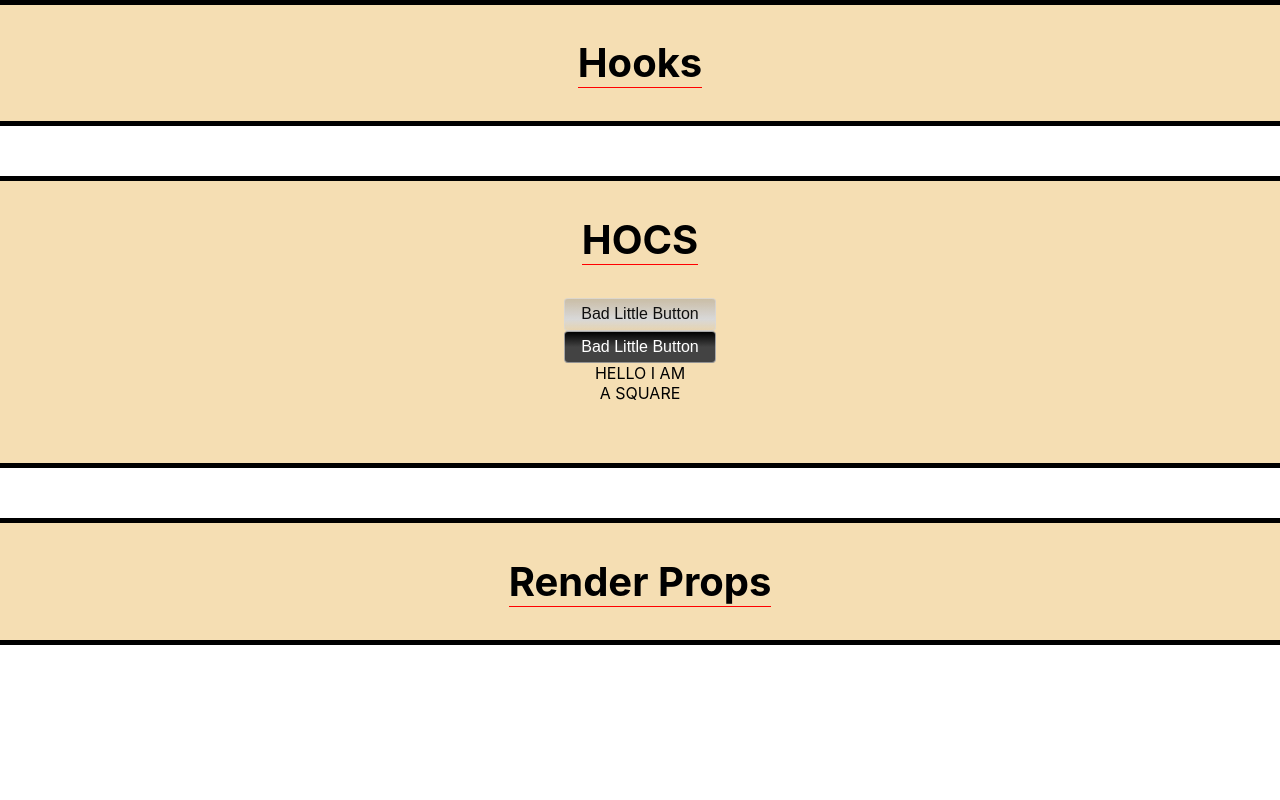
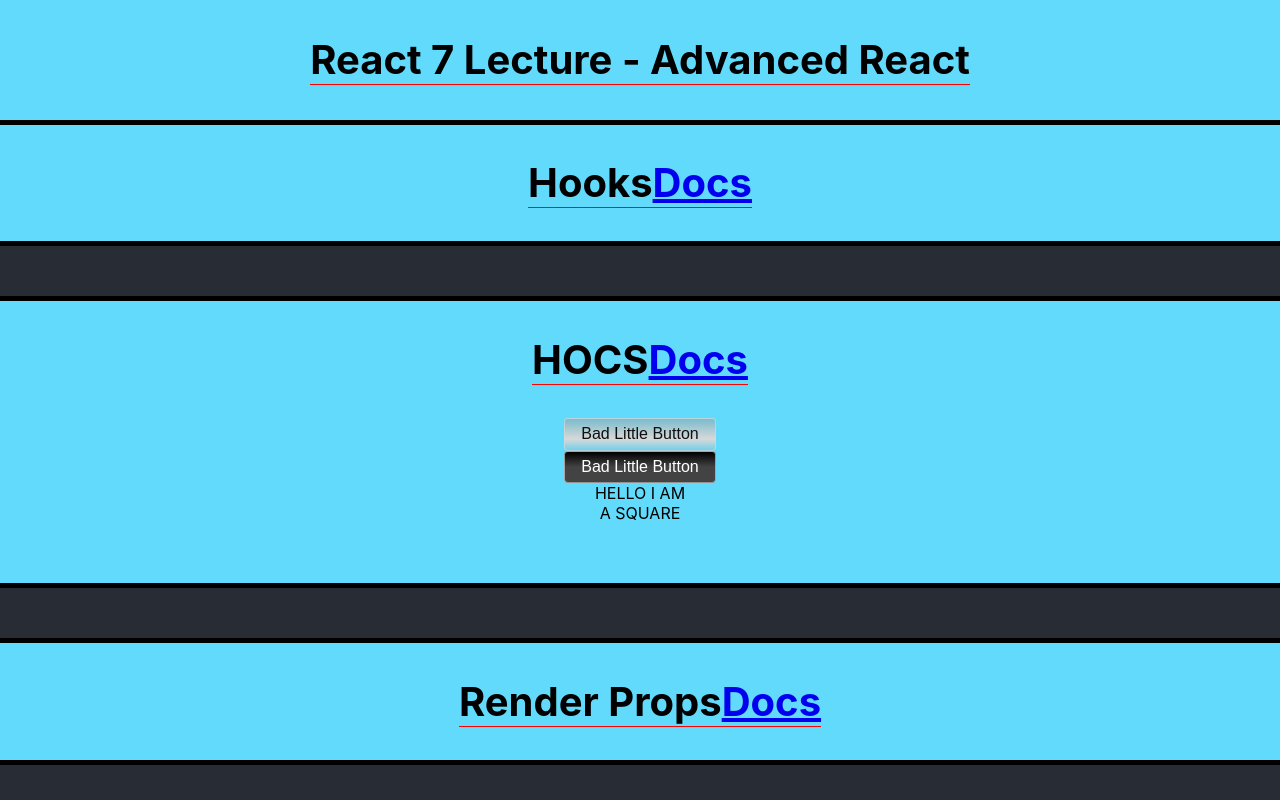
Before and after one commit to wlh18/react-7, a React (Create React App) app: page / in a window 1280 px wide. Built offline with nearby package versions, Linux system fonts and the light colour scheme.

Commit message:
Updated styles and links

```diff
--- a/public/index.html
+++ b/public/index.html
@@ -24,7 +24,7 @@
       work correctly both with client-side routing and a non-root public URL.
       Learn how to configure a non-root public URL by running `npm run build`.
     -->
-    <title>React App</title>
+    <title>React 7 Lecture</title>
   </head>
   <body>
     <noscript>You need to enable JavaScript to run this app.</noscript>
--- /dev/null
+++ b/src/App.css
@@ -0,0 +1,16 @@
+.App {
+  min-height: 100vh;
+  background-color: #282c34;
+}
+
+.header {
+  height: 15vh;
+  display: flex;
+  justify-content: center;
+  align-items: center;
+  background: #61dafb;
+}
+
+.header-text {
+  margin: 0;
+}
--- a/src/App.js
+++ b/src/App.js
@@ -2,10 +2,14 @@ import React from 'react'
 import Hooks from './Components/Hooks/Hooks'
 import Hocs from './Components/HOCS/Hocs'
 import RenderProps from './Components/RenderProps/RenderProps'
+import './App.css'
 
 function App() {
   return (
     <div className="App">
+      <header className="header">
+        <h1 className="header-text">React 7 Lecture - Advanced React</h1>
+      </header>
       <Hooks />
       <Hocs />
       <RenderProps />
--- a/src/Components/HOCS/Hocs.js
+++ b/src/Components/HOCS/Hocs.js
@@ -6,7 +6,16 @@ import '../style.css'
 const Hocs = props => {
   return (
     <section className="advanced-react-section">
-      <h1>HOCS</h1>
+      <h1>
+        HOCS
+        <a
+          href="https://reactjs.org/docs/higher-order-components.html"
+          rel="noopener"
+          target="__blank"
+        >
+          Docs
+        </a>
+      </h1>
       <BadButton />
       <BadButton darkMode />
       <Square />
--- a/src/Components/Hooks/Hooks.js
+++ b/src/Components/Hooks/Hooks.js
@@ -4,7 +4,16 @@ import '../style.css'
 const Hooks = props => {
   return (
     <section className="advanced-react-section">
-      <h1>Hooks</h1>
+      <h1>
+        Hooks
+        <a
+          href="https://reactjs.org/docs/hooks-reference.html"
+          target="__blank"
+          rel="noopener"
+        >
+          Docs
+        </a>
+      </h1>
     </section>
   )
 }
--- a/src/Components/RenderProps/RenderProps.js
+++ b/src/Components/RenderProps/RenderProps.js
@@ -4,7 +4,16 @@ import '../style.css'
 const RenderProps = props => {
   return (
     <section className="advanced-react-section">
-      <h1>Render Props</h1>
+      <h1>
+        Render Props
+        <a
+          href="https://reactjs.org/docs/render-props.html"
+          rel="noopener"
+          target="__blank"
+        >
+          Docs
+        </a>
+      </h1>
     </section>
   )
 }
--- a/src/Components/style.css
+++ b/src/Components/style.css
@@ -2,7 +2,7 @@
   border-top: 5px solid black;
   border-bottom: 5px solid black;
   margin-bottom: 50px;
-  background-color: wheat;
+  background-color: #61dafb;
   display: flex;
   flex-direction: column;
   align-items: center;
```
